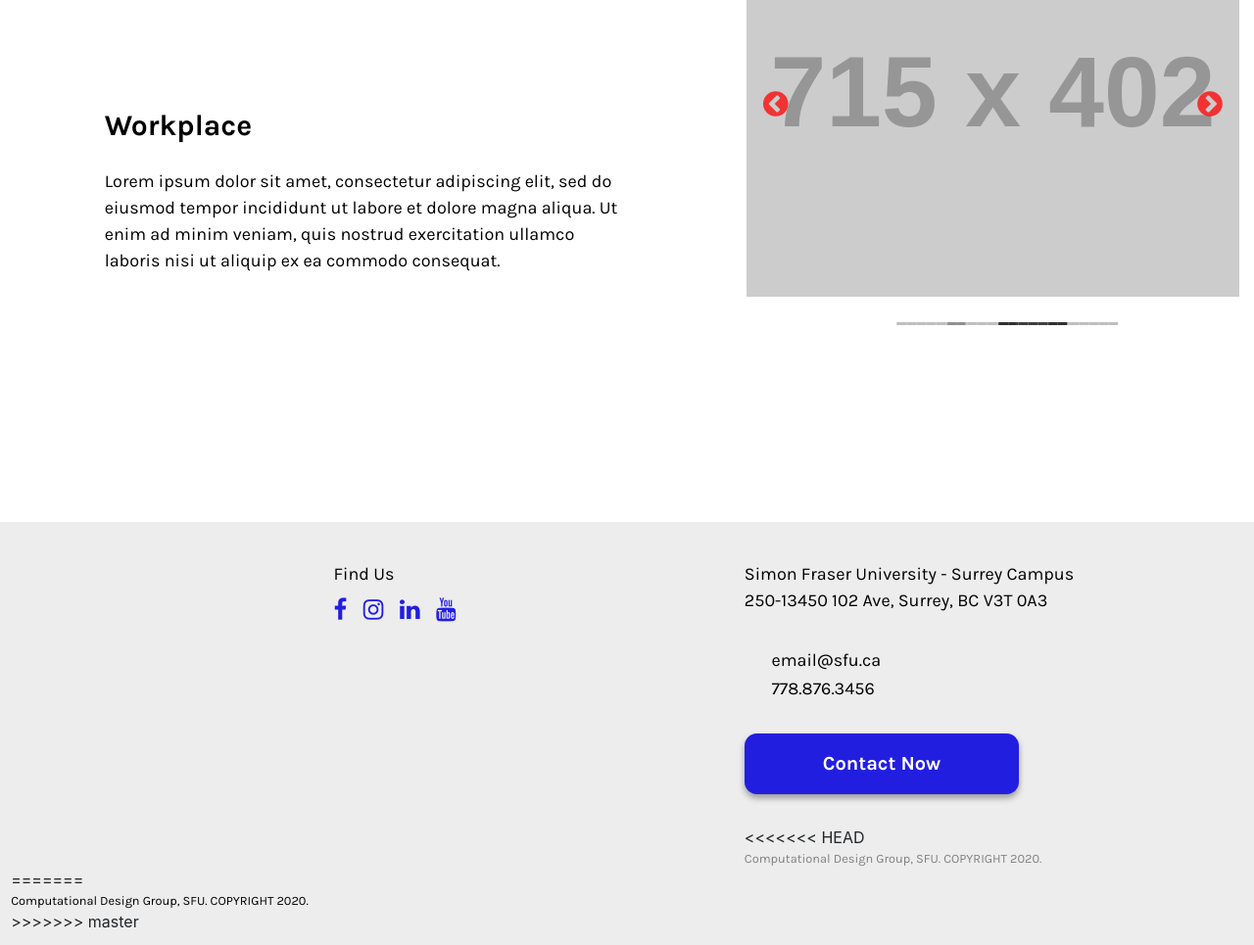
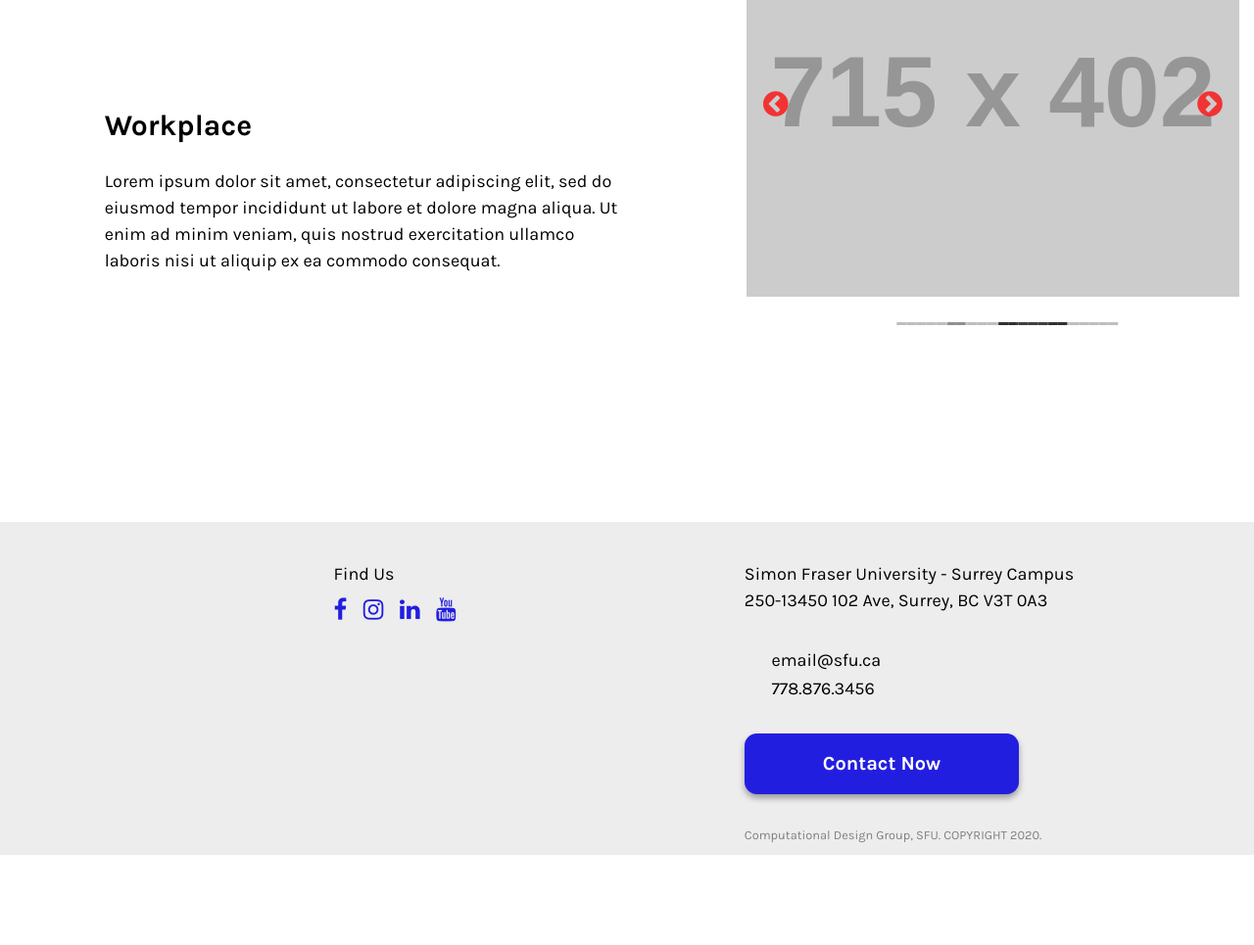
Before and after one commit to cocomiko/CDG, a plain HTML site: page HTML/about.html in a window 1280 px wide. Shown: the part 2230-3195 px from the top of the page at 98% size. After the commit the page ends 3103 px from the top, so only its background shows below. Drawn offline with nearby package versions, Linux system fonts and the light colour scheme; placeholder pictures from the web are drawn by us.

Commit message:
Footer updates on About Page

```diff
--- a/HTML/about.html
+++ b/HTML/about.html
@@ -167,17 +167,9 @@
           <div class="footer-container-item">
             <button class="primary-button" onclick='location.href="#"'>Contact Now</button>
           </div>
-<<<<<<< HEAD
           <p class="copyright grey">Computational Design Group, SFU. COPYRIGHT 2020.</p>
         </div>
       </div>
-=======
-          <p class="copyright">Computational Design Group, SFU. COPYRIGHT 2020.</p>
-        </div>
-      </div>
-        </div>
-        </div>
->>>>>>> master
     </footer>
 
 </html>
```
